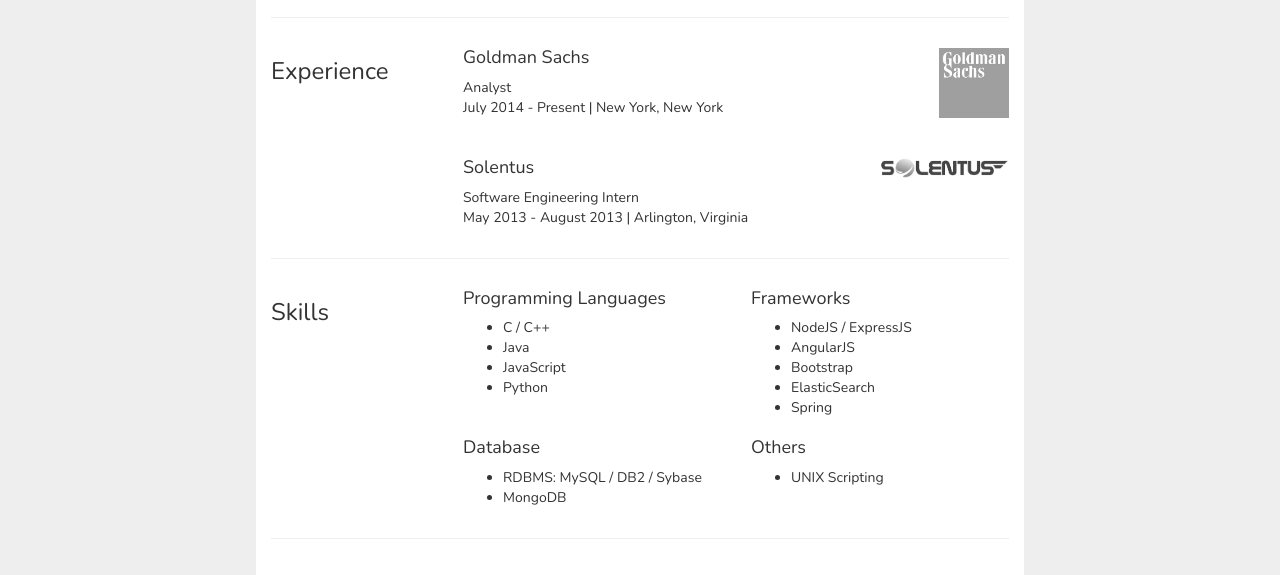
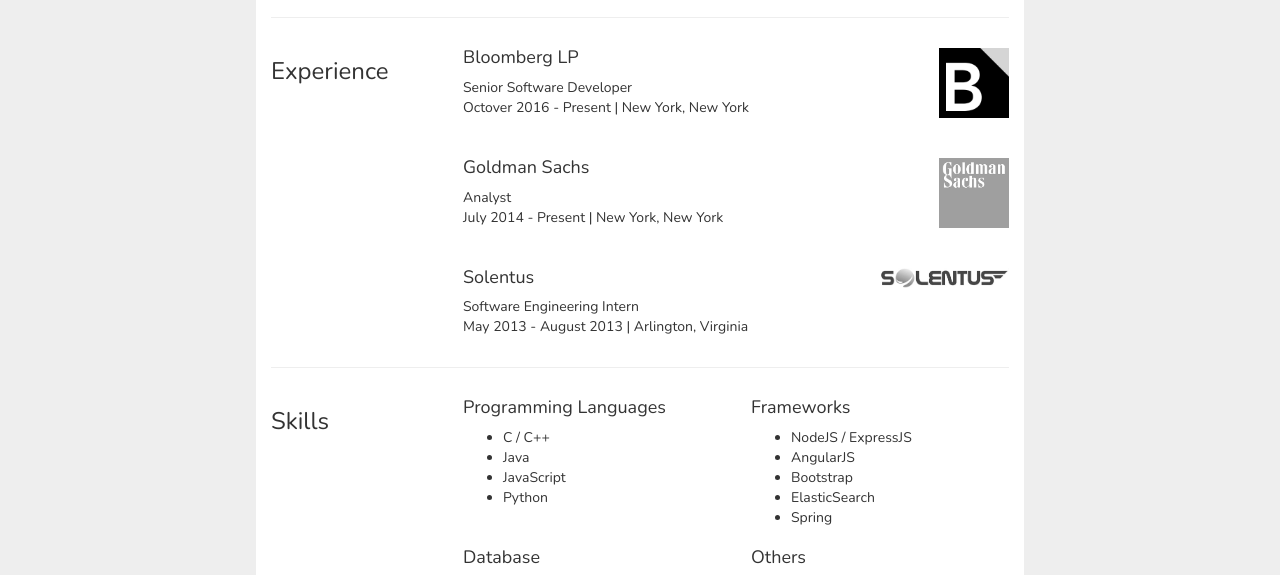
Before and after one commit to nghiemdo/nghiemdo.com, a plain HTML site: page index.html in a window 1280 px wide. Shown: the part 204-779 px from the top of the page. Drawn offline with nearby package versions, Linux system fonts and the light colour scheme.

Commit message:
update emp

```diff
--- a/index.html
+++ b/index.html
@@ -97,6 +97,17 @@
             <div class="col-sm-9">
                 <div class="row">
                     <div class="col-sm-10 col-xs-10">
+                        <h4>Bloomberg LP</h4>
+                        <p>    Senior Software Developer<br>
+                            Octover 2016 - Present | New York, New York</p>
+
+                    </div>
+                    <div class="col-sm-2 hidden-xs"><h5/><a href="https://www.bloomberg.com/company/" target="_blank"><img class="pull-right" src="img/blp.png" style="width:70px;height:70px"></a></div>
+                    <div class="col-xs-2 hidden-sm hidden-md hidden-lg"><h5/><a href="https://www.bloomberg.com/company/" target="_blank"><img class="pull-right" src="img/blp.png" style="width:50px;height:50px"></a></div>
+                </div>
+                <br class="hidden-xs">
+                <div class="row">
+                    <div class="col-sm-10 col-xs-10">
                         <h4>Goldman Sachs</h4>
                         <p>    Analyst<br>
                             July 2014 - Present | New York, New York</p>
@@ -162,13 +173,6 @@
                 </div>
             </div>
         </div>
-        <div class="row"><div class="col-xs-12"><hr></div></div>
-        <div class="row">
-            <div class="col-sm-3">
-                <h3>Projects</h3>
-            </div>
-
-        </div>
 
         <div class="row"><div class="col-xs-12"><hr></div></div>
         <div class="row">
```
Also changed, not shown: img/blp.png (added).
